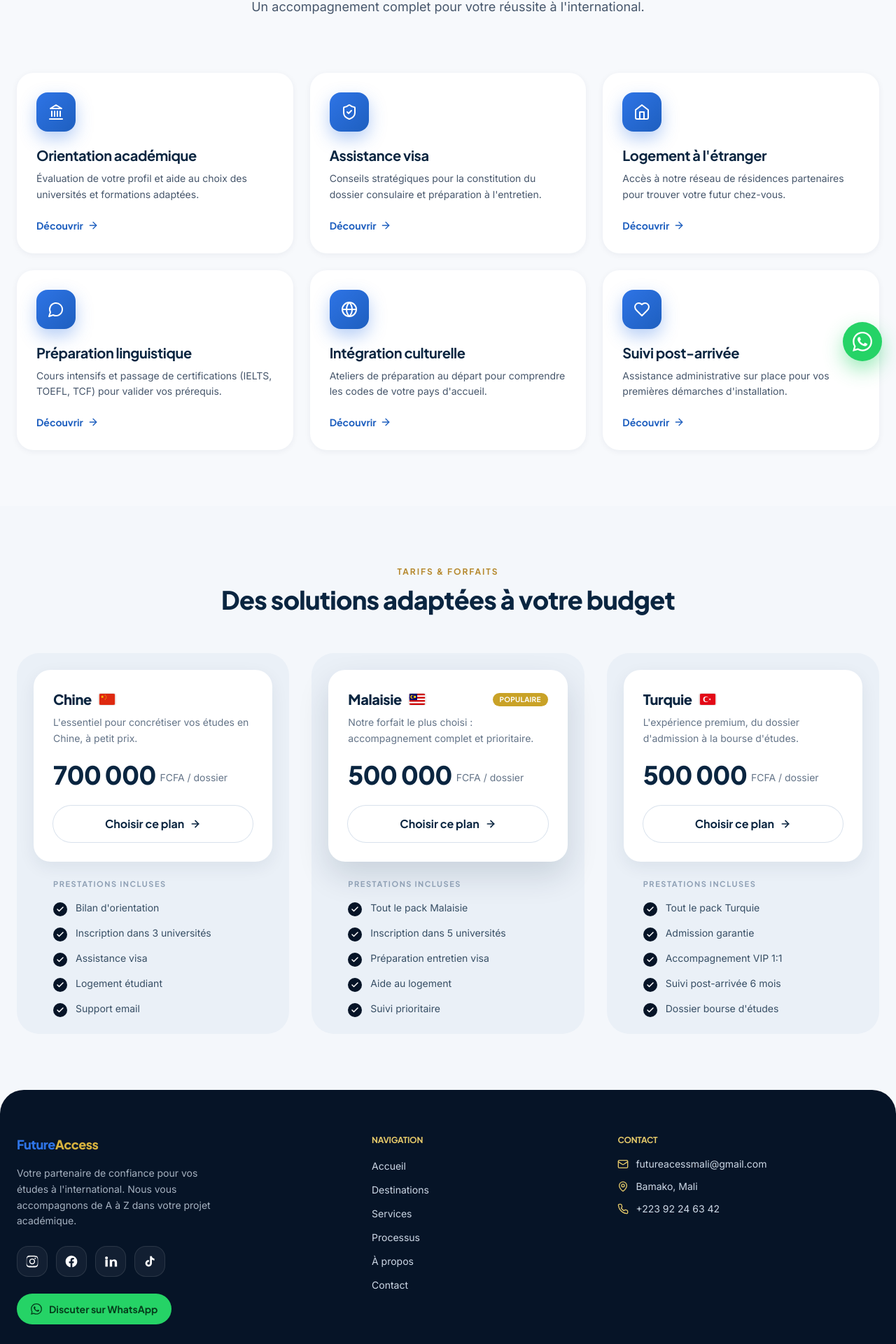
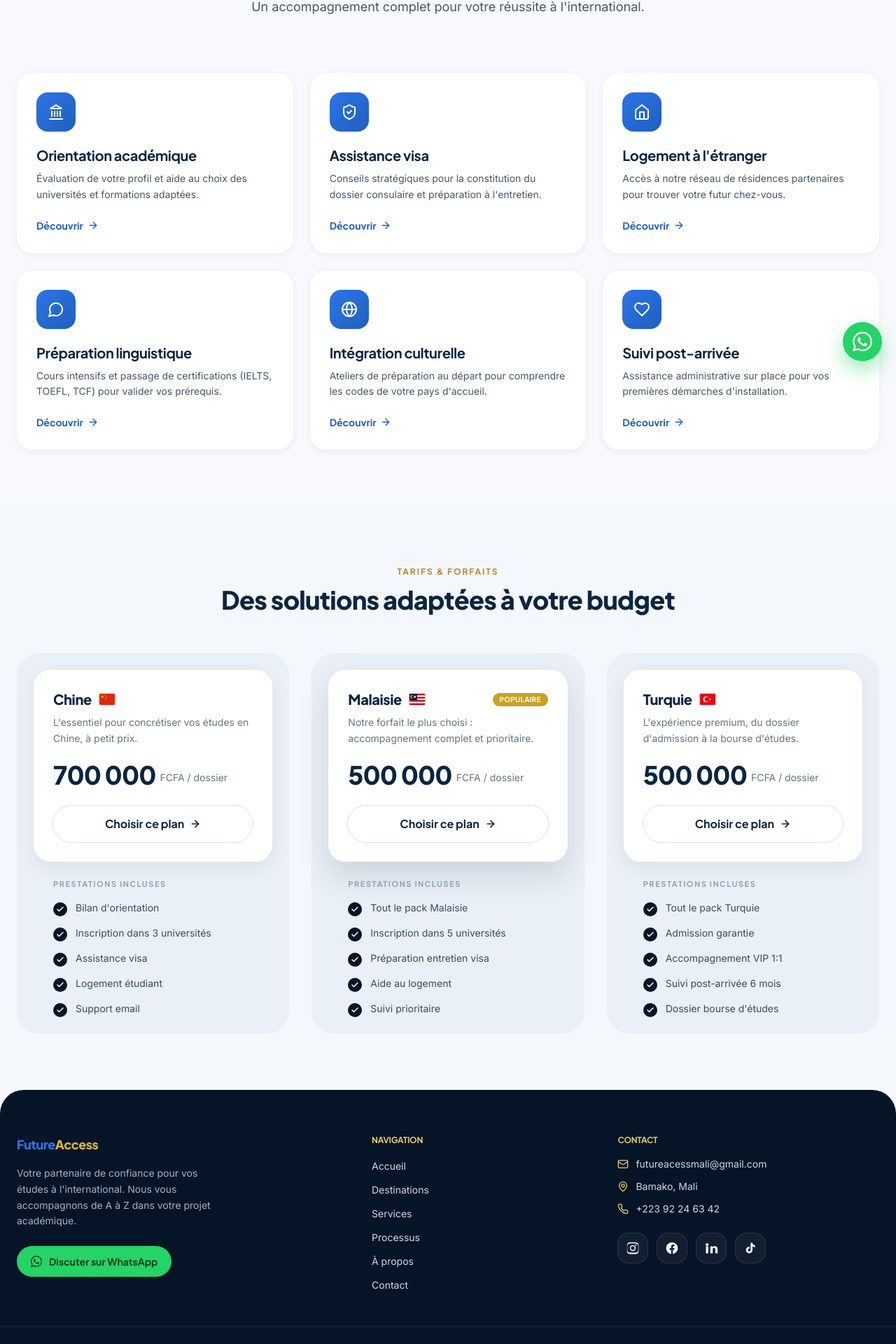
Before and after one commit to SekouBoundy/FutureAccess, a Next.js app: page /services in a window 1280 px wide. Shown: the part 260-2180 px from the top of the page at 70% size. Built offline with nearby package versions, Linux system fonts and the light colour scheme.

Commit message:
feat: update titles and improve layout in various components for better clarity and user experience

```diff
--- a/src/app/layout.tsx
+++ b/src/app/layout.tsx
@@ -26,7 +26,7 @@ const inter = Inter({
 });
 
 export const metadata: Metadata = {
-  title: "FutureAccess — Études à l'international",
+  title: "FutureAccess Mali — Études à l'international",
   description:
     "FutureAccess accompagne les étudiants dans toutes les étapes de leur projet d'études à l'international : orientation, admission, visa et installation.",
 };
--- a/src/app/page.tsx
+++ b/src/app/page.tsx
@@ -146,7 +146,7 @@ export default function Home() {
               Construisez votre{" "} <br />
               <em className="font-display-italic font-normal text-gold-400">avenir </em> académique
             </h1>
-            <p className="mb-8 max-w-[46ch] text-lg text-white/85">
+            <p className="mb-8 max-w-[46ch] text-sm text-white/85 sm:text-lg">
                Accompagnement fiable et professionnel pour vos projets d&apos;études à
               l&apos;international. De l&apos;orientation au visa, nous sommes votre partenaire
               réussite.
--- a/src/app/services/page.tsx
+++ b/src/app/services/page.tsx
@@ -163,7 +163,7 @@ export default function ServicesPage() {
               data-reveal={i % 3}
               className="group rounded-3xl bg-white p-7 shadow-[0_2px_10px_rgba(10,37,64,.06)] transition-transform hover:-translate-y-1 hover:shadow-[0_16px_40px_rgba(10,37,64,.10)]"
             >
-              <div className="mb-5 grid h-14 w-14 place-items-center rounded-2xl bg-gradient-to-br from-blue-500 to-blue-600 text-white shadow-[0_10px_24px_rgba(46,116,230,.35)]">
+              <div className="mb-5 grid h-14 w-14 place-items-center rounded-2xl bg-gradient-to-br from-blue-500 to-blue-600 text-white ">
                 <svg
                   viewBox="0 0 24 24"
                   fill="none"
--- a/src/components/Footer.tsx
+++ b/src/components/Footer.tsx
@@ -33,8 +33,8 @@ export default function Footer() {
   return (
     <footer className="rounded-t-[34px] bg-navy-900 pb-8 pt-14 text-[#cdd8e6] lg:pt-16">
       {/* Grille : marque | (Navigation + Contact côte à côte, même sur mobile) */}
-      <div className="mx-auto grid max-w-7xl grid-cols-2 gap-x-6 gap-y-10 px-6 md:grid-cols-[1.5fr_1fr_1.2fr] md:gap-x-10">
-        {/* Marque + réseaux + WhatsApp — pleine largeur sur mobile */}
+      <div className="mx-auto grid max-w-7xl grid-cols-[auto_1fr] gap-x-6 gap-y-10 px-6 md:grid-cols-[1.5fr_1fr_1.2fr] md:gap-x-10">
+        {/* Marque + WhatsApp — pleine largeur sur mobile */}
         <div className="col-span-2 md:col-span-1">
           <Link href="/#accueil" className="font-head text-lg font-extrabold tracking-tight">
             <span className="text-blue-500">Future</span>
@@ -44,20 +44,6 @@ export default function Footer() {
             Votre partenaire de confiance pour vos études à l&apos;international. Nous vous
             accompagnons de A à Z dans votre projet académique.
           </p>
-          <div className="mt-6 flex gap-3">
-            {SOCIALS.map((s) => (
-              <a
-                key={s.label}
-                href="#"
-                aria-label={s.label}
-                className="grid h-11 w-11 place-items-center rounded-2xl border border-white/10 bg-white/5 transition-all hover:-translate-y-0.5 hover:border-gold-400/40 hover:bg-white/10"
-              >
-                <svg viewBox="0 0 24 24" className="h-5 w-5 fill-white">
-                  <path d={s.path} />
-                </svg>
-              </a>
-            ))}
-          </div>
           <a
             href="https://wa.me/22392246342"
             className="mt-6 inline-flex items-center gap-2.5 rounded-full bg-[#25D366] px-5 py-3 font-head text-sm font-bold text-[#063e1c] transition-transform hover:-translate-y-0.5"
@@ -99,7 +85,7 @@ export default function Footer() {
               <span className="mt-0.5 flex-none text-gold-300">
                 <Icon name="mail" className="h-4 w-4" />
               </span>
-              <span className="break-all">futureacessmali@gmail.com</span>
+              <span className="break-words">futureacessmali@<wbr />gmail.com</span>
             </a>
             <p className="flex items-start gap-2.5">
               <span className="mt-0.5 flex-none text-gold-300">
@@ -116,6 +102,22 @@ export default function Footer() {
               </span>
               +223 92 24 63 42
             </a>
+          </div>
+
+          {/* Réseaux sociaux */}
+          <div className="mt-6 flex gap-3">
+            {SOCIALS.map((s) => (
+              <a
+                key={s.label}
+                href="#"
+                aria-label={s.label}
+                className="grid h-11 w-11 place-items-center rounded-2xl border border-white/10 bg-white/5 transition-all hover:-translate-y-0.5 hover:border-gold-400/40 hover:bg-white/10"
+              >
+                <svg viewBox="0 0 24 24" className="h-5 w-5 fill-white">
+                  <path d={s.path} />
+                </svg>
+              </a>
+            ))}
           </div>
         </div>
       </div>
```
